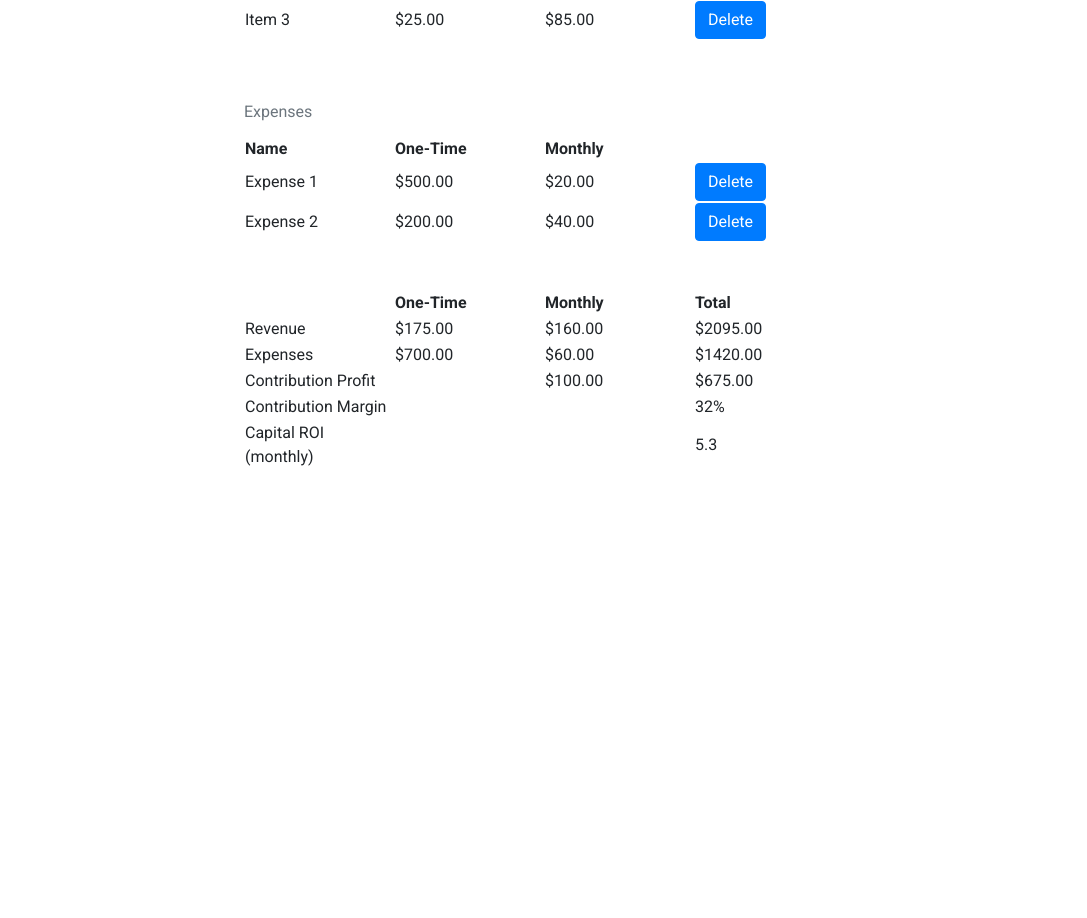
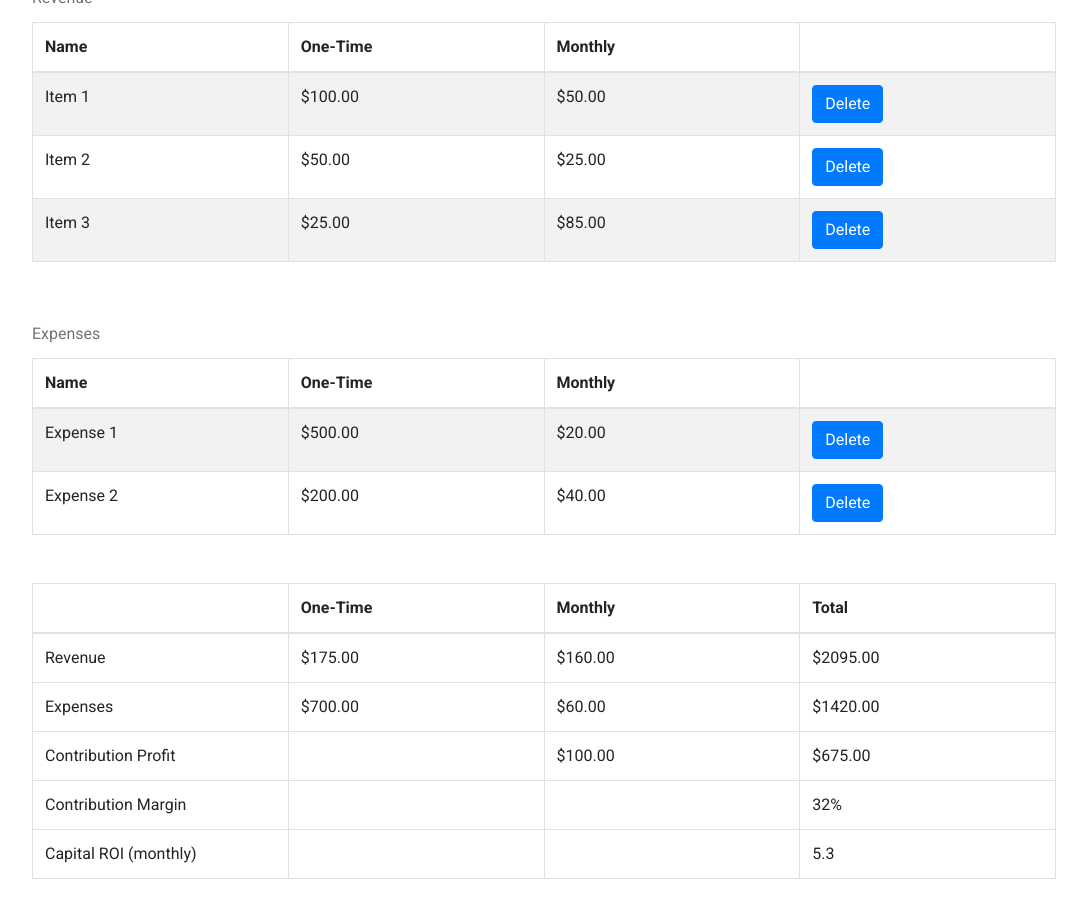
Before and after one commit to zayolab/developer-exercise, a React (Create React App) app: page / in a window 1280 px wide. Shown: the part 360-1278 px from the top of the page, without its empty margins (96-1183 px from the left). Before the commit the page ends 878 px from the top, so only its background shows below. Built offline with nearby package versions, Linux system fonts and the light colour scheme.

Commit message:
some styling on form. Expenses, Input, Revenue, Totals components broken out and functioning

```diff
--- a/src/App.css
+++ b/src/App.css
@@ -1,3 +1,7 @@
+body {
+  padding: 10%;
+}
+
 .addExpenseOrRevenueForm {
   padding-top: 3em;
 }
--- a/src/App.js
+++ b/src/App.js
@@ -3,10 +3,16 @@ import {
   Row,
   Col,
   Button,
-  Form
+  Form,
+  Table
  } from 'react-bootstrap'
 import './App.css';
-import Input from './components/inputNewLineItem/input';
+import Input from './components/inputNewLineItem/Input';
+import Revenue from './components/revenue/Revenue';
+import Expenses from './components/expenses/Expenses';
+import Totals from './components/totals/Totals';
+
+
 
 class App extends Component {
   constructor() { //Constructor not needed anymore (automatically included in newer versions of Babel)
@@ -136,29 +142,6 @@ class App extends Component {
   }
 
   render() {
-    // create table rows from revenue state list
-    let revenueTableData = this.state.revenue.map((item, index) => {
-      return (
-        <tr key={"revenue" + index}>
-          <td>{item.name}</td>
-          <td>${item.oneTime.toFixed(2)}</td>
-          <td>${item.monthly.toFixed(2)}</td>
-          <td><Button onClick={() => this.handleDelete('revenue', index)}>Delete</Button></td>
-        </tr>
-      )
-    })
-    // create table rows from expenses state list
-    let expensesTableData = this.state.expenses.map((expense, index) => {
-      return (
-        <tr key={"expense" + index}>
-          <td>{expense.name}</td>
-          <td>${expense.oneTime.toFixed(2)}</td>
-          <td>${expense.monthly.toFixed(2)}</td>
-          <td><Button onClick={() => this.handleDelete('expenses', index)}>Delete</Button></td>
-        </tr>
-      )
-    })
-
     // Calculations for totals
     let totalRevenue = this.state.oneTimeRevenue + (this.state.monthlyRevenue * 12)
     let totalExpense = this.state.oneTimeExpense + (this.state.monthlyExpense * 12)
@@ -175,153 +158,37 @@ class App extends Component {
         <Input
           handleChange = {this.handleChange}
           formInfo = {this.state.formInfo}
-          handleTypeChange = {this.handleTypeChange}
-          handleNameChange = {this.handleNameChange}
-          handleMonthlyChange = {this.handleMonthlyChange}
-          handleOneTimeChange = {this.handleOneTimeChange}
+
           onAdd = {this.handleAdd}
           newType = {this.state.newType}
           newName = {this.state.newName}
           newOneTime = {this.state.newOneTime}
           newMonthly = {this.state.newMonthly}
-          revenue = {this.state.revenue}
-          expenses = {this.state.expenses}
+
+        />
+        <div className="roi-tables">
+          <Revenue
+            revenue = {this.state.revenue}
+            oneTimeRevenue = {this.state.oneTimeRevenue}
+            handleDelete = {this.handleDelete}
+          />
+          <Expenses
+            expenses = {this.state.expenses}
+            oneTimeExpense = {this.state.monthlyExpense}
+            handleDelete = {this.handleDelete}
+          />
+          <Totals
           oneTimeRevenue = {this.state.oneTimeRevenue}
-          oneTimeExpense = {this.state.monthlyExpense}
-        />
-        {/* Add new expense or revenue form */}
-        {/* <Form className="addExpenseOrRevenueForm" onSubmit={this.handleAdd}>
-          <Row className="input-field">
-            <Col sm={{ span: 2, offset: 1}} className="input-field">
-              <Form.Control
-                as="select"
-                onChange = {this.handleTypeChange}
-                value={this.state.newType ? this.state.newType : 'choose'}
-                >
-                <option value="choose" disabled={true}>Select Type</option>
-                <option value="revenue">Revenue</option>
-                <option value="expenses">Expense</option>
-              </Form.Control>
-            </Col>
-            <Col sm={3} className="input-field">
-              <Form.Control
-                type="text"
-                placeholder="Name"
-                onChange = {this.handleNameChange}
-                value={this.state.newName ? this.state.newName : ''}
-              />
-            </Col>
-            <Col sm={2} className="input-field">
-              <Form.Control
-                type="number"
-                placeholder="One-Time Amount"
-                onChange = {this.handleOneTimeChange}
-                step="0.01"
-                min="0"
-                value={(this.state.newOneTime || this.state.newOneTime === 0) ? this.state.newOneTime : ''}
-              />
-            </Col>
-            <Col sm={2} className="input-field">
-              <Form.Control
-                type="number"
-                placeholder="Monthly Amount"
-                onChange = {this.handleMonthlyChange}
-                step="0.01"
-                min="0"
-                value={(this.state.newMonthly || this.state.newMonthly === 0) ? this.state.newMonthly : ''}
-              />
-            </Col>
-            <Col sm={1} className="add-form-button">
-              <Button type="submit">
-                Add
-              </Button>
-            </Col>
-          </Row>
-        </Form> */}
-
-        {/* form errors */}
-        {/* { this.state.error &&
-          <h4 className="error text-center">Please fill out all fields</h4>
-        } */}
-        <div className="roi-tables">
-          {/* Revenue Table */}
-          <table className="revenue-table">
-          <caption>
-            Revenue
-          </caption>
-            <thead>
-
-              <tr>
-                <th>Name</th>
-                <th>One-Time</th>
-                <th>Monthly</th>
-                <th></th>
-              </tr>
-            </thead>
-            <tbody>
-              {revenueTableData}
-            </tbody>
-          </table>
-          {/* Expenses Table */}
-          <table className="expenses-table">
-          <caption>
-            Expenses
-          </caption>
-            <thead>
-              <tr>
-                <th>Name</th>
-                <th>One-Time</th>
-                <th>Monthly</th>
-                <th></th>
-              </tr>
-            </thead>
-            <tbody>
-              {expensesTableData}
-            </tbody>
-          </table>
-          {/* Totals Table */}
-          <table className="totals-table">
-            <thead>
-              <tr>
-                <th></th>
-                <th>One-Time</th>
-                <th>Monthly</th>
-                <th>Total</th>
-              </tr>
-            </thead>
-            <tbody>
-              <tr>
-                <td>Revenue</td>
-                <td>${(this.state.oneTimeRevenue).toFixed(2)}</td>
-                <td>${(this.state.monthlyRevenue).toFixed(2)}</td>
-                <td>${totalRevenue.toFixed(2)}</td>
-              </tr>
-              <tr>
-                <td>Expenses</td>
-                <td>${(this.state.oneTimeExpense).toFixed(2)}</td>
-                <td>${(this.state.monthlyExpense).toFixed(2)}</td>
-                <td>${totalExpense.toFixed(2)}</td>
-              </tr>
-              <tr>
-                <td>Contribution Profit</td>
-                <td></td>
-                <td>${ monthlyContributionProfit.toFixed(2)}</td>
-                <td>${ totalContributionProfit.toFixed(2)}</td>
-              </tr>
-              <tr>
-                <td>Contribution Margin</td>
-                <td></td>
-                <td></td>
-                <td>{contributionMargin}%</td>
-              </tr>
-              <tr>
-                <td>Capital ROI (monthly)</td>
-                <td></td>
-                <td></td>
-                <td>{capitalROI}</td>
-              </tr>
-            </tbody>
-          </table>
+          monthlyRevenue = {this.state.monthlyRevenue}
+          oneTimeExpense = {this.state.oneTimeExpense}
+          monthlyExpense = {this.state.monthlyExpense}
+          totalRevenue = {totalRevenue}
+          totalExpense = {totalExpense}
+          totalContributionProfit = {totalContributionProfit}
+          monthlyContributionProfit = {monthlyContributionProfit}
+          contributionMargin = {contributionMargin}
+          capitalROI = {capitalROI}
+          />
         </div>
       </div>
     );
--- /dev/null
+++ b/src/components/expenses/Expenses.js
@@ -0,0 +1,50 @@
+import React, { Component } from 'react';
+import {
+  Row,
+  Col,
+  Button,
+  Form,
+  Table
+ } from 'react-bootstrap'
+ import '../../App.css';
+
+class Expenses extends Component {
+  state = {  }
+  render() {
+    // create table rows from expenses state list
+    let expensesTableData = this.props.expenses.map((expense, index) => {
+      return (
+        <tr key={"expense" + index}>
+          <td>{expense.name}</td>
+          <td>${expense.oneTime.toFixed(2)}</td>
+          <td>${expense.monthly.toFixed(2)}</td>
+          <td><Button onClick={() => this.props.handleDelete('expenses', index)}>Delete</Button></td>
+        </tr>
+      )
+    })
+
+    return (
+      <React.Fragment>
+        {/* Expenses Table */}
+        <Table striped bordered hover className="expenses-table">
+        <caption>
+          Expenses
+        </caption>
+          <thead>
+            <tr>
+              <th>Name</th>
+              <th>One-Time</th>
+              <th>Monthly</th>
+              <th></th>
+            </tr>
+          </thead>
+          <tbody>
+            {expensesTableData}
+          </tbody>
+        </Table>
+      </React.Fragment>
+    )
+  }
+}
+
+export default Expenses;
--- a/src/components/inputNewLineItem/input.js
+++ b/src/components/inputNewLineItem/input.js
@@ -18,7 +18,7 @@ class Input extends Component {
         {/* Add new expense or revenue form */}
         <Form className="addExpenseOrRevenueForm" onSubmit={this.props.onAdd}>
           <Row className="input-field">
-            <Col sm={{ span: 2, offset: 1}} className="input-field">
+            <Col sm={{ span: 3}} className="input-field">
               <Form.Control
                 as="select"
                 onChange = {this.props.handleChange}
@@ -61,7 +61,7 @@ class Input extends Component {
                 name="newMonthly"
               />
             </Col>
-            <Col sm={1} className="add-form-button">
+            <Col sm={2} className="add-form-button">
               <Button type="submit">
                 Add
               </Button>
--- /dev/null
+++ b/src/components/revenue/Revenue.js
@@ -0,0 +1,50 @@
+import React, { Component } from 'react';
+import {
+  Row,
+  Col,
+  Button,
+  Form,
+  Table
+ } from 'react-bootstrap'
+ import '../../App.css';
+
+class Revenue extends Component {
+  state = {  }
+  render() {
+        // create table rows from revenue state list
+    let revenueTableData = this.props.revenue.map((item, index) => {
+      return (
+        <tr key={"revenue" + index}>
+          <td>{item.name}</td>
+          <td>${item.oneTime.toFixed(2)}</td>
+          <td>${item.monthly.toFixed(2)}</td>
+          <td><Button onClick={() => this.props.handleDelete('revenue', index)}>Delete</Button></td>
+        </tr>
+      )
+    })
+
+    return (
+      <React.Fragment>
+        {/* Revenue Table */}
+        <Table striped bordered hover className="revenue-table">
+        <caption>
+          Revenue
+        </caption>
+          <thead sm={{ span: 2, offset: 1}}>
+            <tr>
+              <th class="col-sm-2">Name</th>
+              <th>One-Time</th>
+              <th>Monthly</th>
+              <th></th>
+            </tr>
+          </thead>
+          <tbody>
+            {revenueTableData}
+          </tbody>
+        </Table>
+      </React.Fragment>
+    )
+  }
+}
+
+export default Revenue;
--- /dev/null
+++ b/src/components/totals/Totals.js
@@ -0,0 +1,64 @@
+import React, { Component } from 'react';
+import {
+  Row,
+  Col,
+  Button,
+  Form,
+  Table
+ } from 'react-bootstrap'
+ import '../../App.css';
+
+class Totals extends Component {
+  state = {  }
+  render() {
+    return (
+      <React.Fragment>
+          {/* Totals Table */}
+          <Table bordered hover className="totals-table">
+            <thead>
+              <tr>
+                <th></th>
+                <th>One-Time</th>
+                <th>Monthly</th>
+                <th>Total</th>
+              </tr>
+            </thead>
+            <tbody>
+              <tr>
+                <td>Revenue</td>
+                <td>${(this.props.oneTimeRevenue).toFixed(2)}</td>
+                <td>${(this.props.monthlyRevenue).toFixed(2)}</td>
+                <td>${this.props.totalRevenue.toFixed(2)}</td>
+              </tr>
+              <tr>
+                <td>Expenses</td>
+                <td>${(this.props.oneTimeExpense).toFixed(2)}</td>
+                <td>${(this.props.monthlyExpense).toFixed(2)}</td>
+                <td>${this.props.totalExpense.toFixed(2)}</td>
+              </tr>
+              <tr>
+                <td>Contribution Profit</td>
+                <td></td>
+                <td>${ this.props.monthlyContributionProfit.toFixed(2)}</td>
+                <td>${ this.props.totalContributionProfit.toFixed(2)}</td>
+              </tr>
+              <tr>
+                <td>Contribution Margin</td>
+                <td></td>
+                <td></td>
+                <td>{this.props.contributionMargin}%</td>
+              </tr>
+              <tr>
+                <td>Capital ROI (monthly)</td>
+                <td></td>
+                <td></td>
+                <td>{this.props.capitalROI}</td>
+              </tr>
+            </tbody>
+          </Table>
+      </React.Fragment>
+    )
+  }
+}
+
+export default Totals;
```
